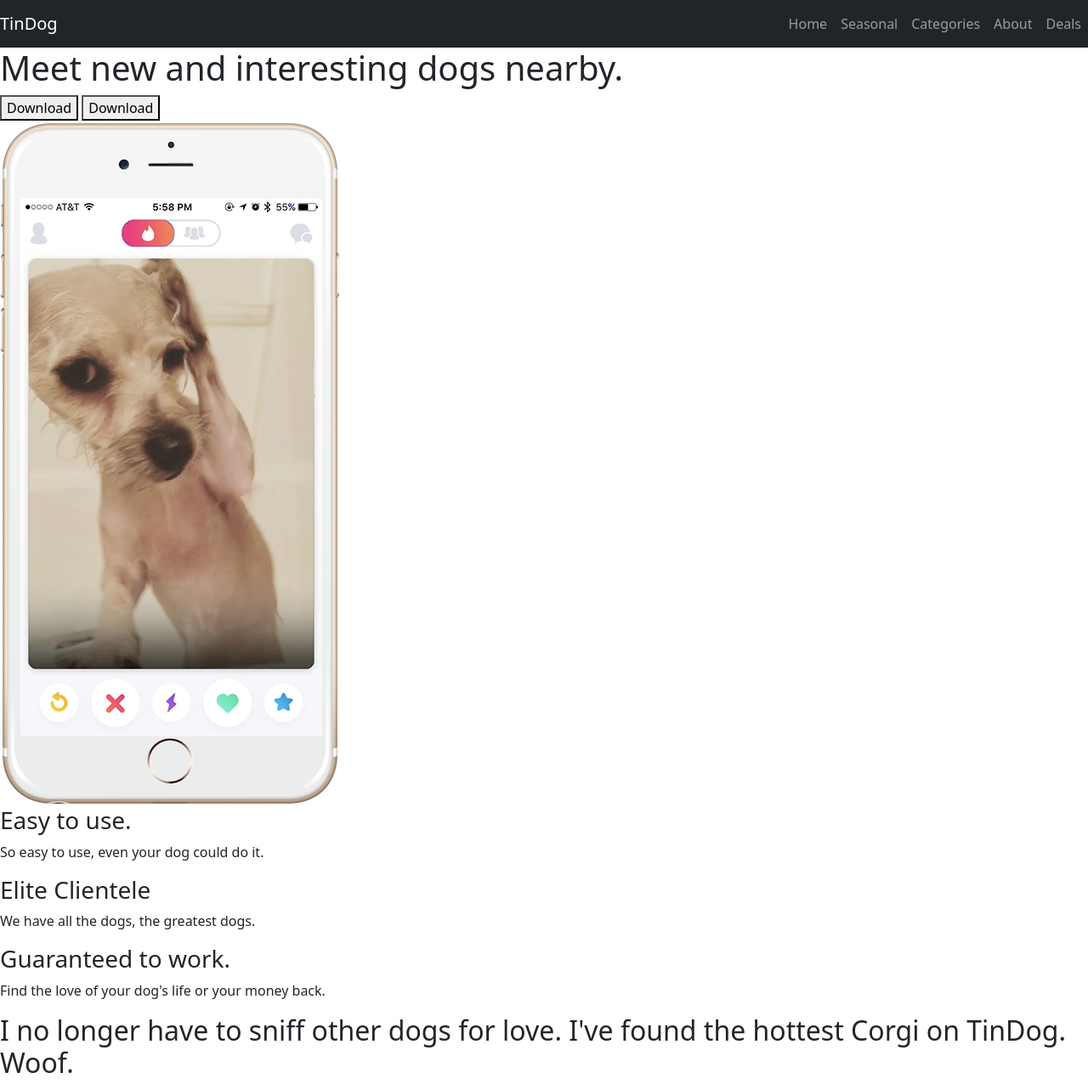
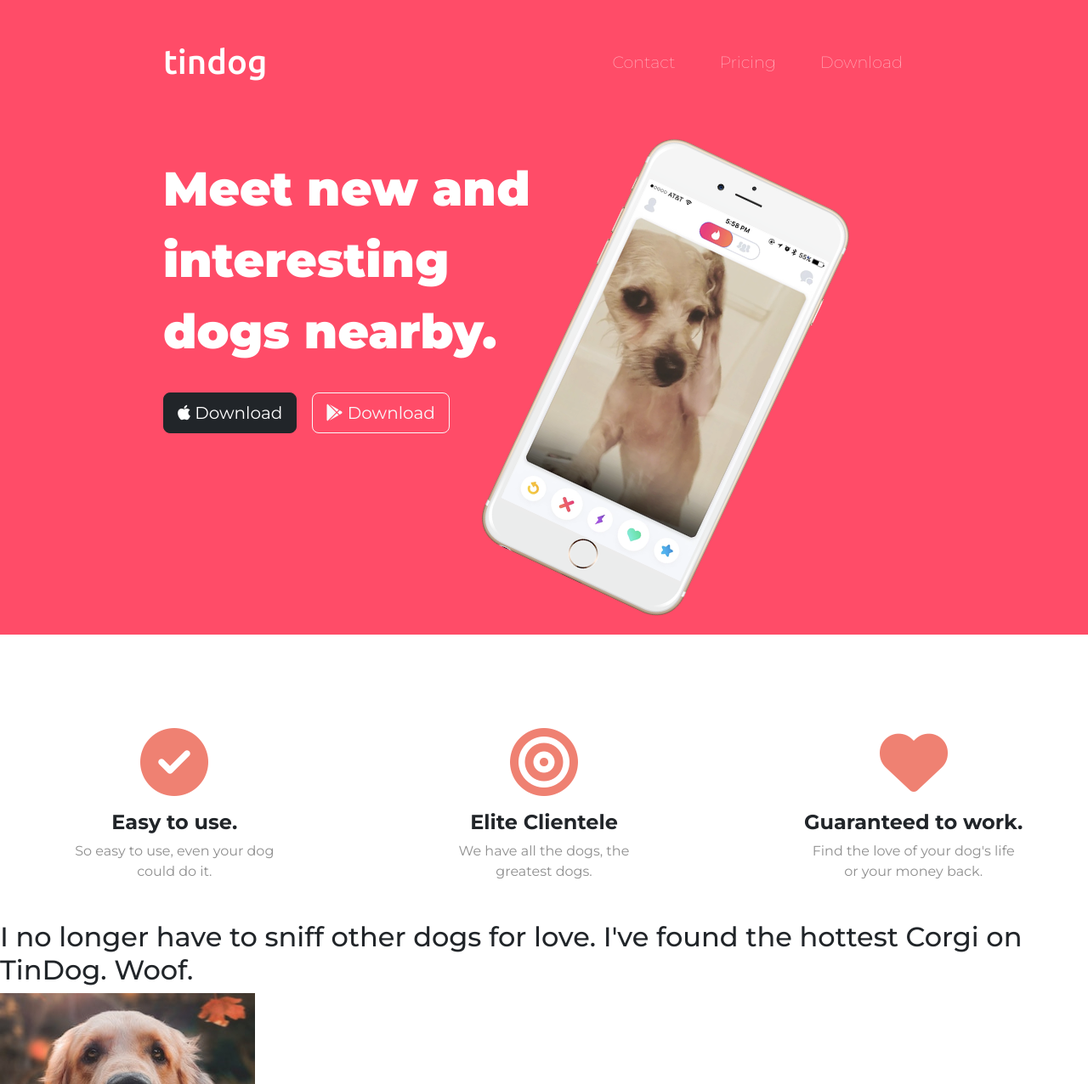
Before and after one commit to TheOriginalSNP/Bootstrap, a plain HTML site: page TinDog-Start-master/index.html in a window 1280 px wide. Shown: the top 1276 px of the page at 85% size. Drawn offline with nearby package versions, Linux system fonts and the light colour scheme.

Commit message:
day 2 with major updates to the hero section and f

```diff
--- a/TinDog-Start-master/css/styles.css
+++ b/TinDog-Start-master/css/styles.css
@@ -0,0 +1,81 @@
+body {
+    font-family: 'Montserrat', sans-serif;
+}
+
+#title {
+    background-color: #ff4c68;
+    color: white;
+}
+
+h1 {
+    font-weight: 900;
+    font-size: 3.5rem;
+    line-height: 1.5;
+}
+
+h3 {
+    font-size: 1.5rem;
+    font-weight: bold;
+}
+
+p {
+    color: #8f8f8f;
+}
+
+.container-fluid {
+    padding: 3% 15%;
+}
+
+/* Navigation Bar */
+
+.navbar {
+    padding: 0 0 4.5rem;
+}
+
+.navbar-brand {
+    font-family: "Ubuntu", sans-serif;
+    font-size: 2.5rem;
+    font-weight: 500;
+}
+
+.nav-item {
+    padding: 0 18px;
+}
+
+.nav-link {
+    font-size: 1.2rem;
+    font-weight: 200;
+}
+
+/* Download Buttons */
+
+.download-button {
+    margin: 5% 3% 5% 0;
+}
+
+/* Hero Picture */
+
+.title-image {
+    width: 60%;
+    transform: rotate(25deg);
+}
+
+/* Features */
+
+#features {
+    text-align: center;
+}
+
+.features-icon {
+    color: #ef8172;
+    transform: scale(500%);
+    margin: 30% 0 13% 0;
+}
+
+.features-icon:hover {
+    color: #ff4c68;
+}
+
+.features-items {
+    padding: 30px;
+}
--- a/TinDog-Start-master/index.html
+++ b/TinDog-Start-master/index.html
@@ -4,53 +4,88 @@
 <head>
   <meta charset="utf-8">
   <title>TinDog</title>
-  <link href="https://cdn.jsdelivr.net/npm/bootstrap@5.3.0-alpha1/dist/css/bootstrap.min.css" rel="stylesheet" integrity="sha384-GLhlTQ8iRABdZLl6O3oVMWSktQOp6b7In1Zl3/Jr59b6EGGoI1aFkw7cmDA6j6gD" crossorigin="anonymous">
-  <script src="https://cdn.jsdelivr.net/npm/bootstrap@5.3.0-alpha1/dist/js/bootstrap.bundle.min.js" integrity="sha384-w76AqPfDkMBDXo30jS1Sgez6pr3x5MlQ1ZAGC+nuZB+EYdgRZgiwxhTBTkF7CXvN" crossorigin="anonymous"></script>
+
+  <!-- Google Fonts -->
+
+  <link rel="preconnect" href="https://fonts.googleapis.com">
+  <link rel="preconnect" href="https://fonts.gstatic.com" crossorigin>
+  <link
+    href="https://fonts.googleapis.com/css2?family=Montserrat:wght@100;200;300;400;500;600;700;800;900&family=Ubuntu:ital,wght@0,300;0,400;0,500;0,700;1,300;1,400;1,500;1,700&display=swap"
+    rel="stylesheet">
+
+  <!-- CSS Stylesheets -->
+
+  <link href="https://cdn.jsdelivr.net/npm/bootstrap@5.3.0-alpha1/dist/css/bootstrap.min.css" rel="stylesheet"
+    integrity="sha384-GLhlTQ8iRABdZLl6O3oVMWSktQOp6b7In1Zl3/Jr59b6EGGoI1aFkw7cmDA6j6gD" crossorigin="anonymous">
   <link rel="stylesheet" href="css/styles.css">
+
+  <!-- Font Awesome -->
+
+  <script src="https://kit.fontawesome.com/a17b45e593.js" crossorigin="anonymous"></script>
+
+  <!-- Bootstrap Scripts -->
+
+  <script src="https://cdn.jsdelivr.net/npm/bootstrap@5.3.0-alpha1/dist/js/bootstrap.bundle.min.js"
+    integrity="sha384-w76AqPfDkMBDXo30jS1Sgez6pr3x5MlQ1ZAGC+nuZB+EYdgRZgiwxhTBTkF7CXvN" crossorigin="anonymous">
+  </script>
+
 </head>
 
 <body>
 
   <section id="title">
 
+    <div class="container-fluid">
+
       <!-- Nav Bar -->
-    <nav class="navbar navbar-expand-lg navbar-dark bg-dark">
-      <a class="navbar-brand" href="">TinDog</a>
-      <button class="navbar-toggler" type="button" data-toggle="collapse" data-target="#navbarTogglerDemo02" aria-controls="navbarTogglerDemo02" aria-expanded="false" aria-label="Toggle navigation">
+
+      <nav class="navbar navbar-expand-lg navbar-dark">
+
+        <a class="navbar-brand" href="">tindog</a>
+
+        <button class="navbar-toggler" type="button" data-toggle="collapse" data-target="#navbarTogglerDemo02"
+          aria-controls="navbarTogglerDemo02" aria-expanded="false" aria-label="Toggle navigation">
           <span class="navbar-toggler-icon"></span>
         </button>
+
         <div class="collapse navbar-collapse" id="navbarTogglerDemo02">
+
           <ul class="navbar-nav ms-auto">
             <li class="nav-item">
-            <a class="nav-link" href="">Home</a>
+              <a class="nav-link" href=""> Contact</a>
             </li>
             <li class="nav-item">
-            <a class="nav-link" href="">Seasonal</a>
+              <a class="nav-link" href=""> Pricing</a>
             </li>
             <li class="nav-item">
-            <a class="nav-link" href="">Categories</a>
-          </li>
-          <li class="nav-item">
-            <a class="nav-link" href="">About</a>
-          </li>
-          <li class="nav-item">
-            <a class="nav-link" href="">Deals</a>
+              <a class="nav-link" href=""> Download</a>
             </li>
           </ul>
+
         </div>
+
       </nav>
 
 
 
       <!-- Title -->
 
-    <div>
+      <div class="row">
+
+        <div class="col-lg-6">
           <h1>Meet new and interesting dogs nearby.</h1>
-      <button type="button">Download</button>
-      <button type="button">Download</button>
+          <button type="button" class="btn btn-lg btn-dark download-button"><i class="fa-brands fa-apple"></i>
+            Download</button>
+          <button type="button" class="btn btn-lg btn-outline-light download-button"><i
+              class="fa-brands fa-google-play"></i> Download</button>
         </div>
-    <div>
-      <img src="images/iphone6.png" alt="iphone-mockup">
+
+        <div class="col-lg-6">
+          <img src="images/iphone6.png" class="title-image" alt="iphone-mockup">
+        </div>
+
+      </div>
+
     </div>
 
   </section>
@@ -60,14 +95,26 @@
 
   <section id="features">
 
+    <div class="row">
+      <div class="col-lg-4 features-items">
+        <i class="fa-solid fa-circle-check features-icon"></i>
         <h3>Easy to use.</h3>
-    <p>So easy to use, even your dog could do it.</p>
+        <p>So easy to use, even your dog <br>could do it.</p>
+      </div>
+      <div class="col-lg-4 features-items">
+        <i class="fa-solid fa-bullseye features-icon"></i>
+        <h3>Elite Clientele</h3>
+        <p>We have all the dogs, the <br>greatest dogs.</p>
+      </div>
+      <div class="col-lg-4 features-items">
+        <i class="fa-solid fa-heart features-icon"></i>
+        <h3>Guaranteed to work.</h3>
+        <p>Find the love of your dog's life<br> or your money back.</p>
+      </div>
 
-    <h3>Elite Clientele</h3>
-    <p>We have all the dogs, the greatest dogs.</p>
+    </div>
 
-    <h3>Guaranteed to work.</h3>
-    <p>Find the love of your dog's life or your money back.</p>
+
 
   </section>
 
```
Lines whose indentation alone changed are shown as unchanged.
